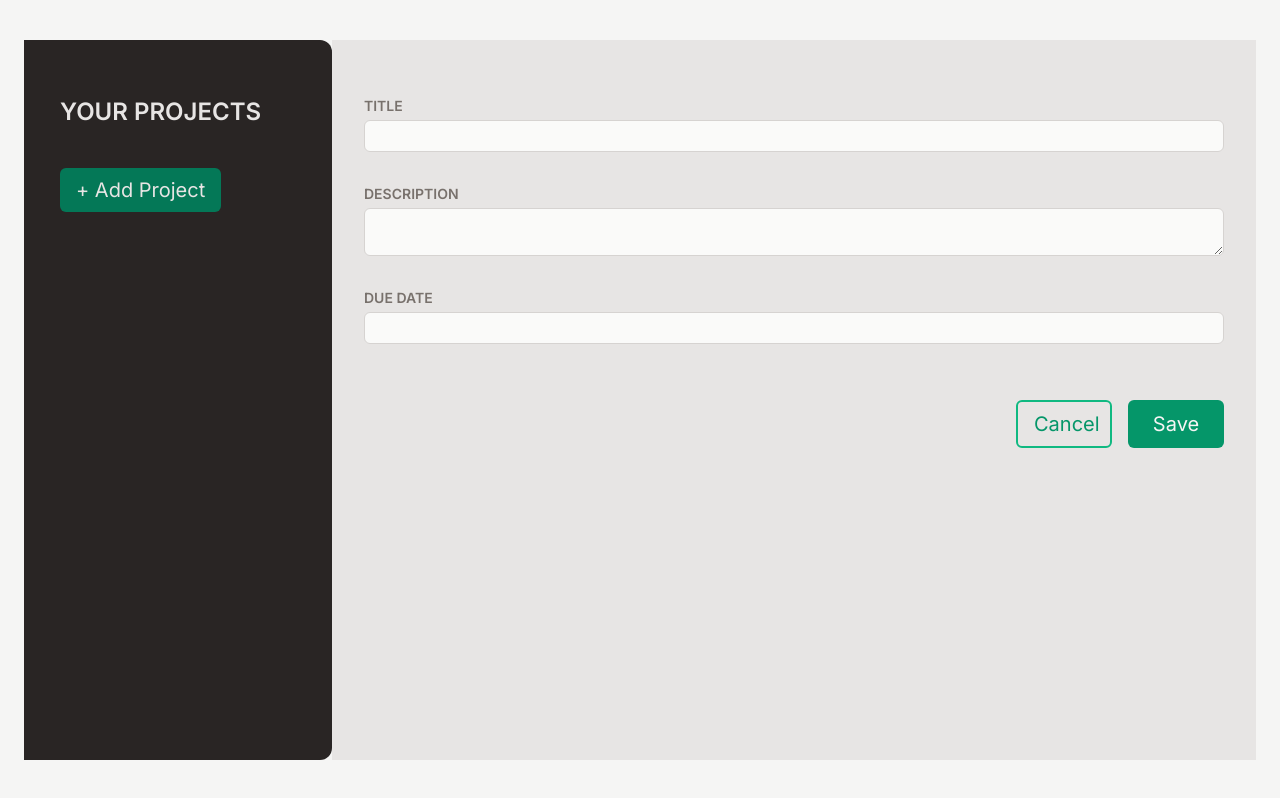
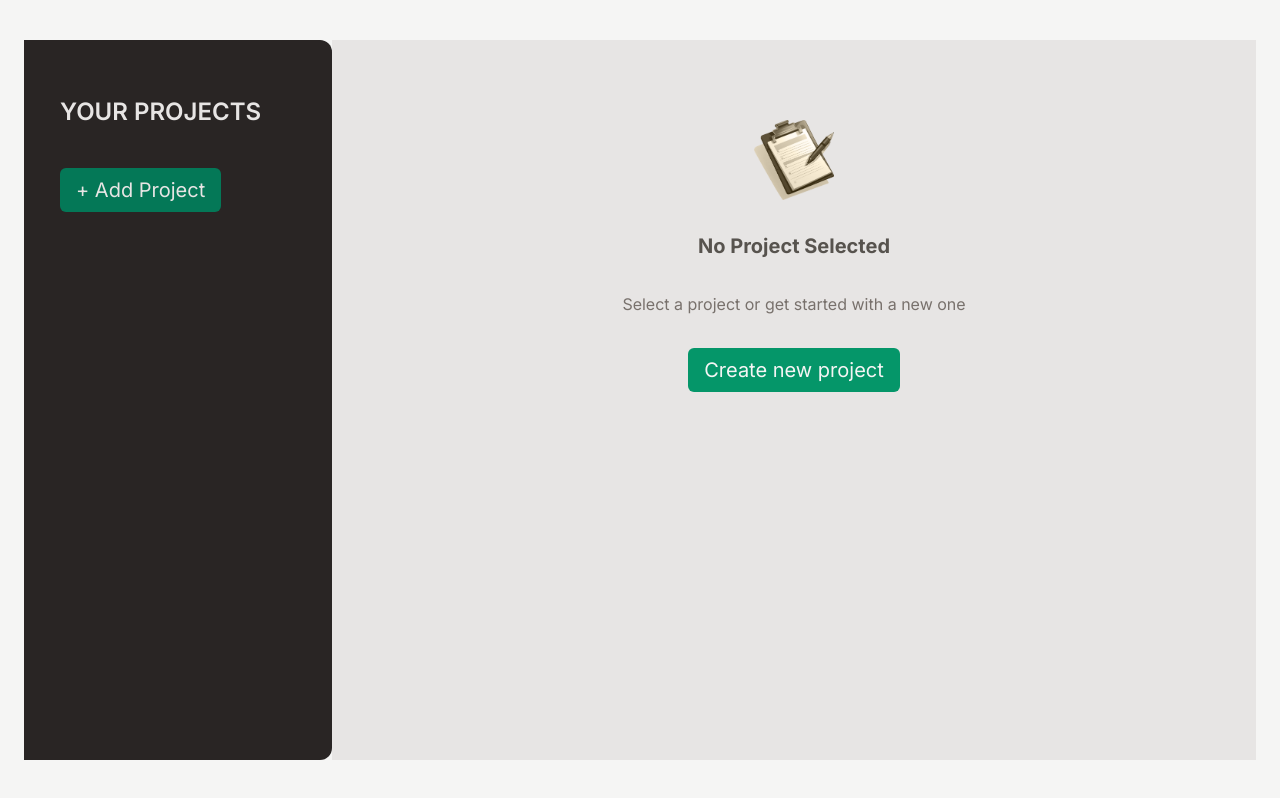
Before and after one commit to pauchessa/project-management-app, a React (Vite) app: page / in a window 1280 px wide. Built offline with nearby package versions, Linux system fonts and the light colour scheme.

Commit message:
implemented conditional rendering for components

```diff
--- a/src/App.jsx
+++ b/src/App.jsx
@@ -6,19 +6,29 @@ import ProjectDetails from "./components/ProjectDetails.jsx";
 import { useState } from "react";
 
 function App() {
+  const [currentComponent, setCurrentComponent] = useState("placeholder");
   const [projectsList, updateProjectsList] = useState([]);
   console.log(projectsList);
   return (
     <div className="">
       <div className="max-w-7xl mx-auto px-6 py-10 grid grid-cols-[1fr_3fr] min-h-screen">
-        <ProjectsList projectsList={projectsList} />
+        <ProjectsList
+          setCurrentComponent={setCurrentComponent}
+          projectsList={projectsList}
+        />
         <main className="bg-stone-200">
-          {/* <ProjectDetails /> */}
-          {/* <NoProjectsPlaceholder></NoProjectsPlaceholder> */}
-          <CreateProjectForm
-            projectsList={projectsList}
-            updateProjectsList={updateProjectsList}
-          />
+          {currentComponent === "placeholder" && (
+            <NoProjectsPlaceholder
+              setCurrentComponent={setCurrentComponent}
+            ></NoProjectsPlaceholder>
+          )}
+          {currentComponent === "createProject" && (
+            <CreateProjectForm
+              projectsList={projectsList}
+              updateProjectsList={updateProjectsList}
+            />
+          )}
+          {currentComponent === "projectDetails" && <ProjectDetails />}
         </main>
       </div>
     </div>
--- a/src/components/NoProjectsPlaceholder.jsx
+++ b/src/components/NoProjectsPlaceholder.jsx
@@ -1,5 +1,5 @@
 import logo from "./../../public/logo.png";
-export default function NoProjectsPlaceholder() {
+export default function NoProjectsPlaceholder({ setCurrentComponent }) {
   return (
     <div className="flex flex-col items-center mt-20 gap-8">
       <img src={logo} className="w-20 h-20"></img>
@@ -7,7 +7,10 @@ export default function NoProjectsPlaceholder() {
       <p className="text-stone-500 text-base">
         Select a project or get started with a new one
       </p>
-      <button className="bg-emerald-600 hover:bg-emerald-700 transition-colors duration-150 text-stone-100 md:text-base lg:text-xl mb-8 px-4 py-2 rounded-md">
+      <button
+        onClick={() => setCurrentComponent("createProject")}
+        className="bg-emerald-600 hover:bg-emerald-700 transition-colors duration-150 text-stone-100 md:text-base lg:text-xl mb-8 px-4 py-2 rounded-md"
+      >
         Create new project
       </button>
     </div>
--- a/src/components/ProjectDetails.jsx
+++ b/src/components/ProjectDetails.jsx
@@ -1,4 +1,4 @@
-export default function ProjectDetails() {
+export default function ProjectDetails({}) {
   return (
     <div className="text-stone-700 px-9 py-14">
       <div className="flex justify-between">
--- a/src/components/ProjectsList.jsx
+++ b/src/components/ProjectsList.jsx
@@ -1,16 +1,21 @@
-export default function ProjectsList({ projectsList }) {
+export default function ProjectsList({ setCurrentComponent, projectsList }) {
   return (
     <aside className="bg-stone-800 text-stone-200 px-9 py-14 rounded-r-xl">
       <h2 className="text-2xl font-semibold mb-10 uppercase">Your projects</h2>
 
-      <button className="bg-emerald-700 hover:bg-emerald-800 transition-colors duration-150 text-stone-200 md:text-sm lg:text-xl mb-8 px-4 py-2 rounded-md">
+      <button
+        onClick={() => setCurrentComponent("createProject")}
+        className="bg-emerald-700 hover:bg-emerald-800 transition-colors duration-150 text-stone-200 md:text-sm lg:text-xl mb-8 px-4 py-2 rounded-md"
+      >
         + Add Project
       </button>
       <ul className="text-stone-200 text-xl flex flex-col gap-1">
         {projectsList.length > 0 &&
-          projectsList.map((project) => (
-            <li>
-              <button>{project.title}</button>
+          projectsList.map((project, index) => (
+            <li key={index}>
+              <button onClick={() => setCurrentComponent("projectDetails")}>
+                {project.title}
+              </button>
             </li>
           ))}
       </ul>
```
